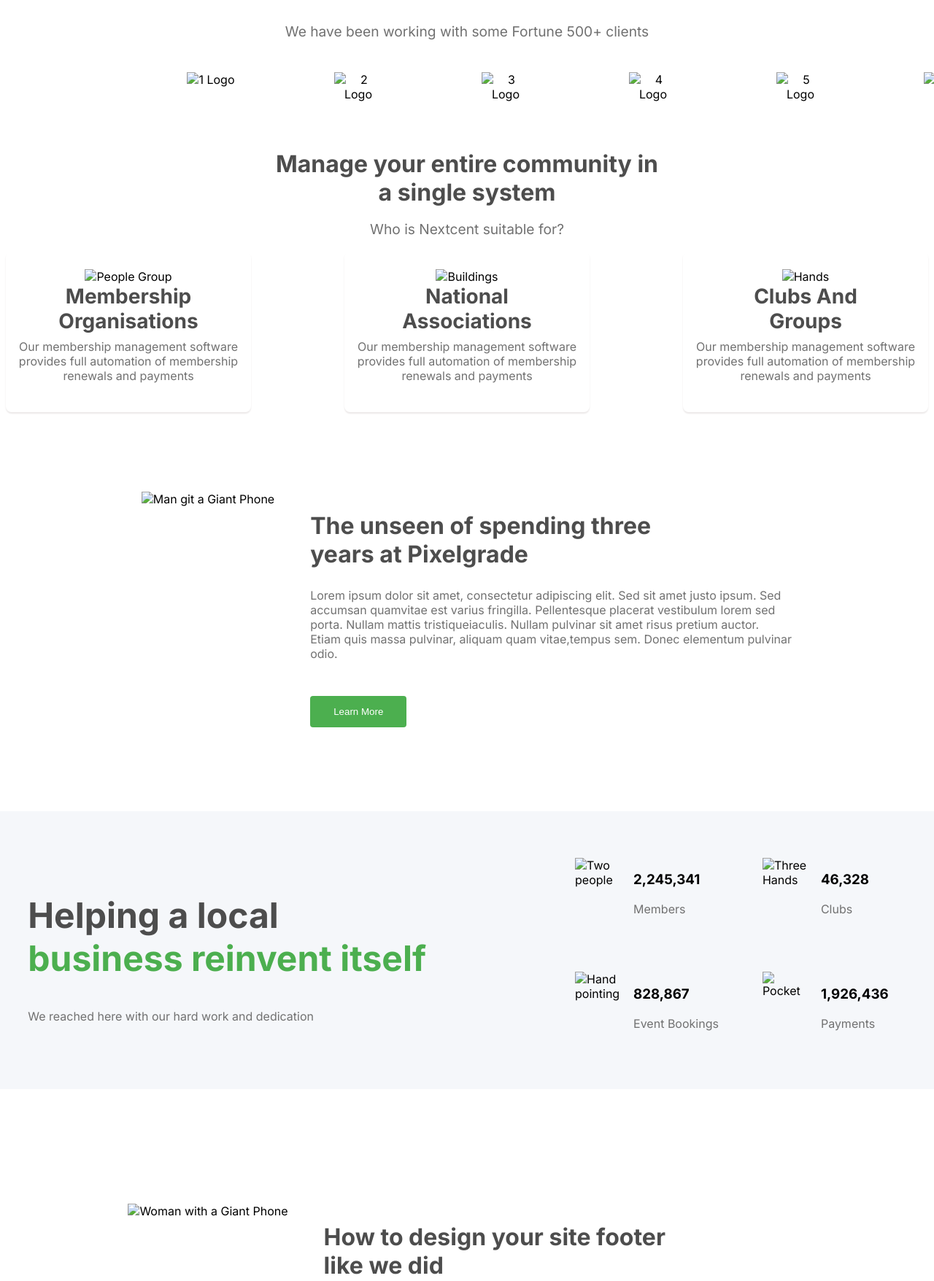
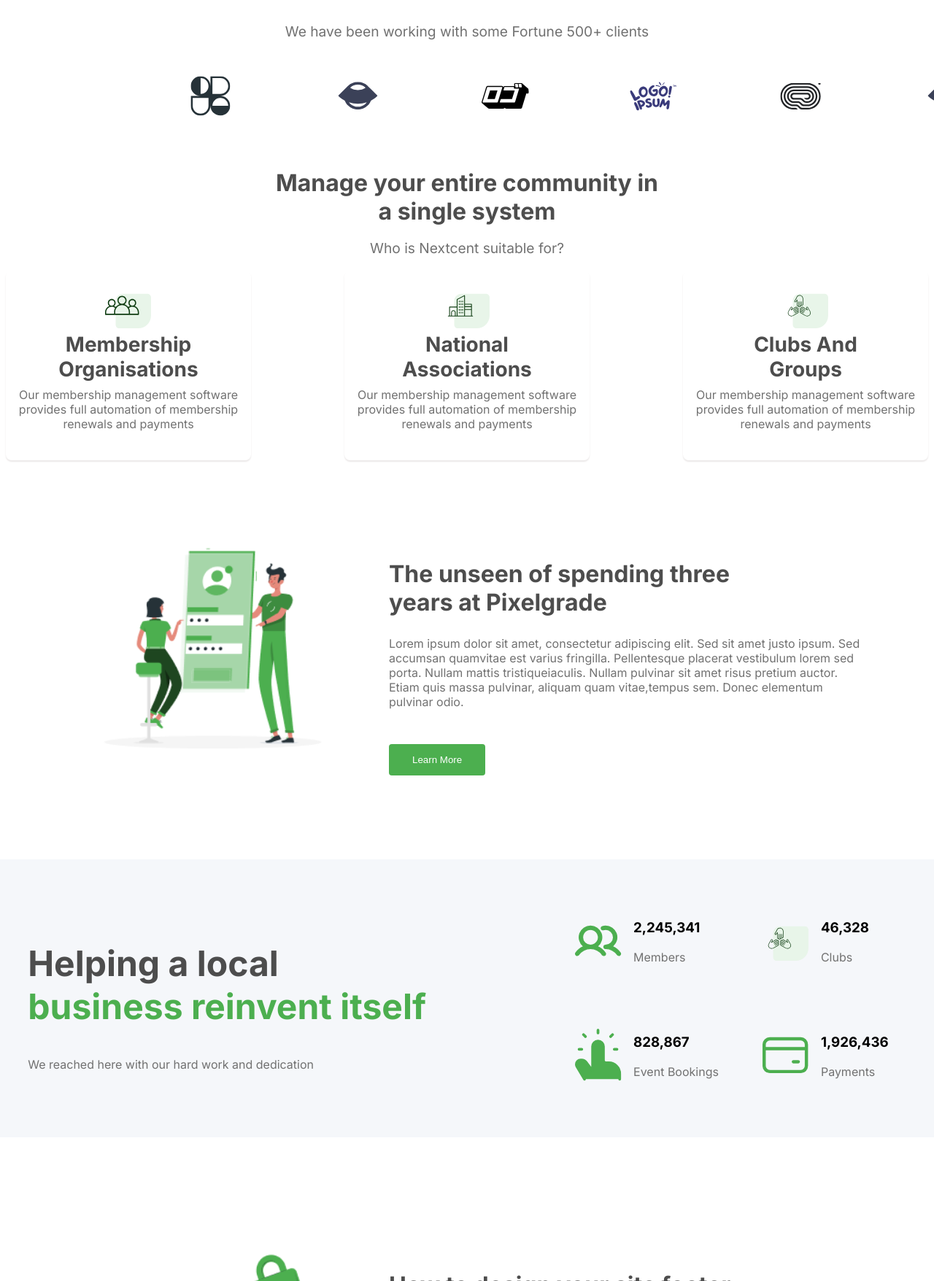
Before and after one commit to UlithG18/html_css-test, a plain HTML site: page index.html in a window 1280 px wide. Shown: the part 1044-2800 px from the top of the page at 73% size. Drawn offline with Linux system fonts and the light colour scheme; the site is published under a folder, as on GitHub Pages, so addresses that start at the root find nothing.

Commit message:
index and css new

```diff
--- a/index.html
+++ b/index.html
@@ -15,7 +15,7 @@
 <body>
     <header class="header">
         <div class="logo_container">
-            <img src="/assets/icons/logo.svg" alt="Nexcent Logo">
+            <img src="assets/icons/logo.svg" alt="Nexcent Logo">
         </div>
         <div class="nav_container">
             <nav class="nav">
@@ -27,7 +27,7 @@
                     <li class="nav_items_list"><a class="nav_links" href="#">Pricing</a></li>
                 </ul>
             </nav>
-            <button class="log_in" name="btn">Register Now<img class="btn_img" src="/assets/icons/right.svg" alt="right-arrow"></button>
+            <button class="log_in" name="btn">Register Now<img class="btn_img" src="assets/icons/right.svg" alt="right-arrow"></button>
         </div>
     </header>
     <main>
@@ -40,11 +40,11 @@
                     <button class="btn_des" name="btn">Register</button>
                 </div>
                 <div class="des_img">
-                    <img src="/assets/imgs/illustration.svg" alt="Illustration">
+                    <img src="assets/imgs/illustration.svg" alt="Illustration">
                 </div>
             </div>
             <div class="des_dots">
-                <img src="/assets/icons/dots.svg" alt="Dots">
+                <img src="assets/icons/dots.svg" alt="Dots">
             </div>
         </section>
     </main>
@@ -54,12 +54,12 @@
         <p>We have been working with some Fortune 500+ clients</p>
 
         <div class="clients_logo">
-            <img class="logo_imgs" src="/assets/icons/logo-1.svg" alt="1 Logo">
-            <img class="logo_imgs" src="/assets/icons/logo-2.svg" alt="2 Logo">
-            <img class="logo_imgs" src="/assets/icons/logo-3.svg" alt="3 Logo">
-            <img class="logo_imgs" src="/assets/icons/logo-4.svg" alt="4 Logo">
-            <img class="logo_imgs" src="/assets/icons/logo-5.svg" alt="5 Logo">
-            <img class="logo_imgs" src="/assets/icons/logo-2.svg" alt="6 Logo">
+            <img class="logo_imgs" src="assets/icons/logo-1.svg" alt="1 Logo">
+            <img class="logo_imgs" src="assets/icons/logo-2.svg" alt="2 Logo">
+            <img class="logo_imgs" src="assets/icons/logo-3.svg" alt="3 Logo">
+            <img class="logo_imgs" src="assets/icons/logo-4.svg" alt="4 Logo">
+            <img class="logo_imgs" src="assets/icons/logo-5.svg" alt="5 Logo">
+            <img class="logo_imgs" src="assets/icons/logo-2.svg" alt="6 Logo">
         </div>
 
     </section>
@@ -71,19 +71,19 @@
 
         <div class="system_cards">
             <article>
-                <img src="/assets/icons/peoplegroupe.svg" alt="People Group">
+                <img src="assets/icons/peoplegroupe.svg" alt="People Group">
                 <h3>Membership Organisations</h3>
                 <p>Our membership management software provides full automation of membership renewals and payments</p>
             </article>
 
             <article>
-                <img src="/assets/icons/building.svg" alt="Buildings">
+                <img src="assets/icons/building.svg" alt="Buildings">
                 <h3>National Associations</h3>
                 <p>Our membership management software provides full automation of membership renewals and payments</p>
             </article>
 
             <article>
-                <img src="/assets/icons/hands.svg" alt="Hands">
+                <img src="assets/icons/hands.svg" alt="Hands">
                 <h3>Clubs And Groups</h3>
                 <p>Our membership management software provides full automation of membership renewals and payments</p>
             </article>
@@ -92,7 +92,7 @@
     </section>
 
     <section class="pixelgrade_app">
-        <div><img src="/assets/imgs/manandphone.png" alt="Man git a Giant Phone"></div>
+        <div><img src="assets/imgs/manandphone.png" alt="Man git a Giant Phone"></div>
 
         <div class="app_des">
             <h2>The unseen of spending three years at Pixelgrade</h2>
@@ -110,21 +110,21 @@
         <div class="business_info">
 
             <article class="info_container">
-                <img src="/assets/icons/twopeople.svg" alt="Two people">
+                <img src="assets/icons/twopeople.svg" alt="Two people">
                 <div class="info"><h3>2,245,341</h3><p>Members</p></div>
             </article>
 
 
 
             <article class="info_container">
-                <img src="/assets/icons/hands.svg" alt="Three Hands">
+                <img src="assets/icons/hands.svg" alt="Three Hands">
                 <div class="info"><h3>46,328</h3><p>Clubs</p>
                 </div>
             </article>
 
 
             <article class="info_container">
-                <img src="/assets/icons/handpointer.svg" alt="Hand pointing">
+                <img src="assets/icons/handpointer.svg" alt="Hand pointing">
                 <div class="info"><h3>828,867</h3><p>Event Bookings</p>
                 </div>
             </article>
@@ -132,7 +132,7 @@
 
 
             <article class="info_container">
-                <img src="/assets/icons/pocket.svg" alt="Pocket">
+                <img src="assets/icons/pocket.svg" alt="Pocket">
                 <div class="info"><h3>1,926,436</h3><p>Payments</p>
                 </div>
             </article>
@@ -140,7 +140,7 @@
     </section>
 
     <section class="design">
-        <div><img src="/assets/imgs/girlwithgiantphone.png" alt="Woman with a Giant Phone"></div>
+        <div><img src="assets/imgs/girlwithgiantphone.png" alt="Woman with a Giant Phone"></div>
 
         <div class="design_des">
             <h2>How to design your site footer like we did</h2>
@@ -151,7 +151,7 @@
 
     <section class="customer">
         <div>
-            <img src="/assets/imgs/tesla.png" alt="Tesla Logo">
+            <img src="assets/imgs/tesla.png" alt="Tesla Logo">
         </div>
 
         <div class="customer_des">
@@ -161,12 +161,12 @@
 
             <div class="customers_container">
                 <div class="customer_logos">
-                    <img src="/assets/icons/purplelogo.svg" alt="1 Logo">
-                    <img src="/assets/icons/logo-2.svg" alt="2 Logo">
-                    <img src="/assets/icons/logo-3.svg" alt="3 Logo">
-                    <img src="/assets/icons/logo-4.svg" alt="4 Logo">
-                    <img src="/assets/icons/logo-5.svg" alt="5 Logo">
-                    <img src="/assets/icons/logo-2.svg" alt="6 Logo">
+                    <img src="assets/icons/purplelogo.svg" alt="1 Logo">
+                    <img src="assets/icons/logo-2.svg" alt="2 Logo">
+                    <img src="assets/icons/logo-3.svg" alt="3 Logo">
+                    <img src="assets/icons/logo-4.svg" alt="4 Logo">
+                    <img src="assets/icons/logo-5.svg" alt="5 Logo">
+                    <img src="assets/icons/logo-2.svg" alt="6 Logo">
                 </div>
                 <div class="customer_info">
                     <a href="#"><p>Meet all customers</p><img src="assets/icons/green_right.svg" alt="green_right-arrow"></a>
```
